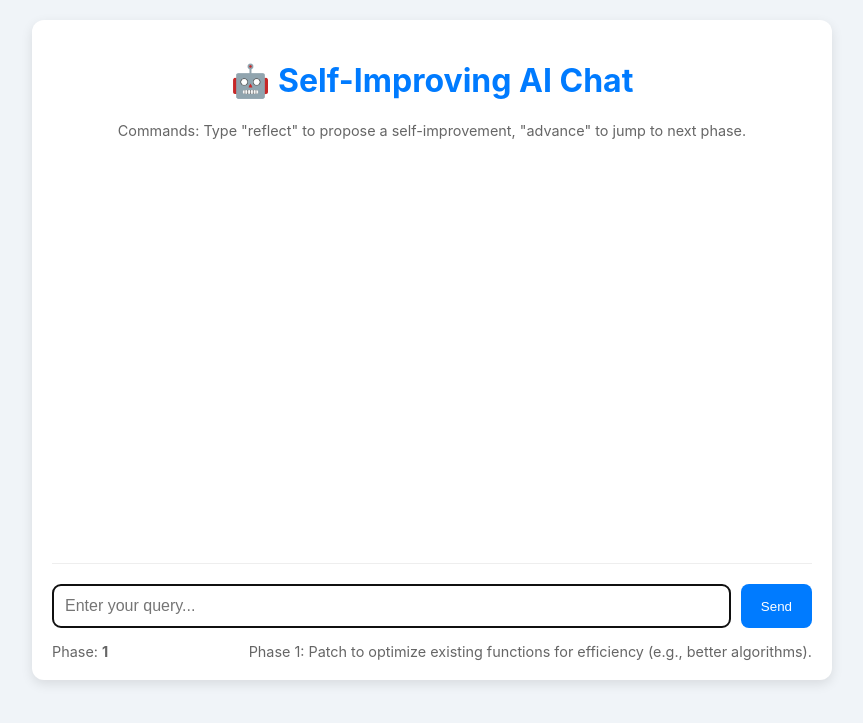
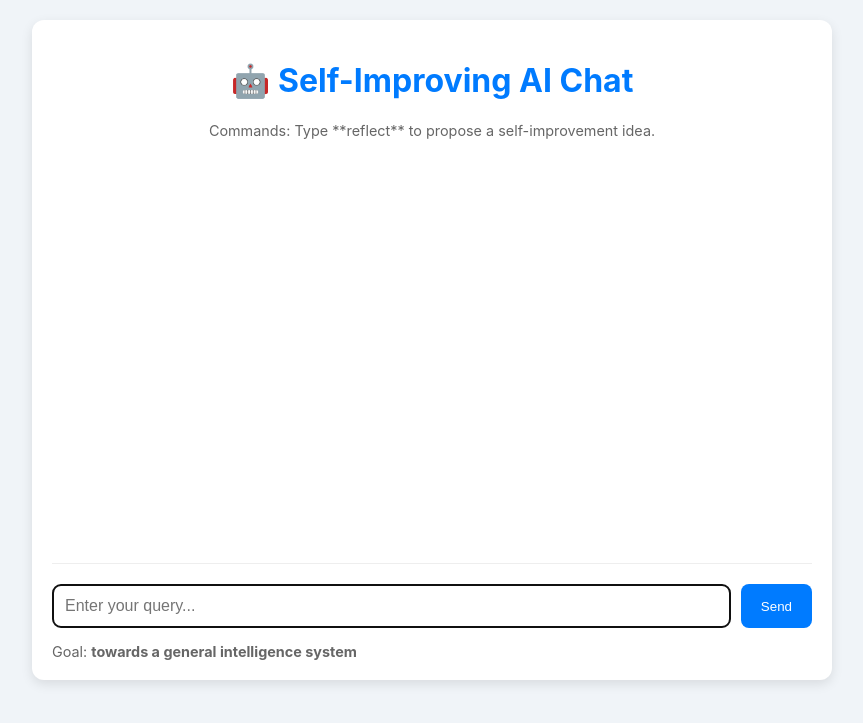
Before and after one commit to necroproductions/SelfImprovingAI, a Flask app: page / in a window 1280 px wide. Shown: the top 723 px of the page, without its empty margins (208-1071 px from the left). Run offline with Flask 3, Linux system fonts and the light colour scheme; data that the repository does not hold is empty.

Commit message:
LLM Reflection

```diff
--- a/app.py
+++ b/app.py
@@ -3,10 +3,10 @@ import threading
 import os
 import time
 from monitor import monitor_resources, get_alerts
-from reflect import reflect_and_expand, get_current_phase, PENDING_PATCH, PENDING_PATCH_QUERY, process_patch_decision, PENDING_PATCH_TESTS, PENDING_PATCH_TARGET
+from reflect import reflect_and_expand, PENDING_PATCH, PENDING_PATCH_QUERY, process_patch_decision, PENDING_PATCH_TESTS, PENDING_PATCH_TARGET, CONTINUOUS_GOAL # Import the continuous goal for display
 from core import process_query
 from logger import log_change
-from phase import advance_phase, PHASES
+# Removed: from phase import advance_phase, get_current_phase, PHASES
 from core import process_query
 
 app = Flask(__name__)
@@ -22,6 +22,7 @@ def handle_query(user_input):
     response = ""
 
     if user_input.lower() == 'reflect':
+        # Removed hard-coded tests specific to old phases. Use general tests.
         tests = [("hello", "Hello! How can I help?"), ("sort 5 3 1", [1, 3, 5]), ("add 2 3", 5)]
         log_change("Reflection triggered by web user")
 
@@ -31,14 +32,13 @@ def handle_query(user_input):
         response = "Reflection process initiated. Check the 'Patch Proposal' area for results soon."
 
     elif user_input.lower() == 'advance':
-        advance_phase()
-        new_phase = get_current_phase()
-        response = f"Advanced to Phase {new_phase}. New Goal: {PHASES[new_phase] if new_phase < len(PHASES) else 'Terminal'}"
+        # Removed phase advancement logic as the system is now continuous.
+        response = "The 'advance' command is deprecated. The AI now works continuously towards general intelligence. Use 'reflect' to generate a new idea."
 
     else:
         response = process_query(user_input, history)
 
-    # CRITICAL FIX: Record the interaction in history regardless of whether it was a command or a query.
+    # Record the interaction in history
     history.append((user_input, response))
     session['conversation_history'] = history
 
@@ -52,6 +52,15 @@ def handle_query(user_input):
 @app.route('/')
 def index():
     return render_template('index.html')
+
+@app.route('/history', methods=['GET'])
+def get_history():
+    """Returns the current conversation history from the session."""
+    # Only return the most recent 20 entries for performance
+    recent_history = session.get('conversation_history', [])[-20:]
+    return jsonify({
+        'history': [{'user': u, 'ai': a} for u, a in recent_history]
+    })
 
 @app.route('/chat', methods=['POST'])
 def chat():
@@ -71,11 +80,11 @@ def chat():
 def alerts():
     return jsonify({'alerts': get_alerts()})
 
-@app.route('/phase', methods=['GET'])
-def get_phase_status():
-    current = get_current_phase()
-    phase_detail = PHASES[current] if current < len(PHASES) else 'Terminal'
-    return jsonify({'phase': current, 'detail': phase_detail})
+@app.route('/status', methods=['GET'])
+def get_status():
+    """Returns the continuous goal status."""
+    return jsonify({'goal': CONTINUOUS_GOAL})
+
 
 @app.route('/patch/proposal', methods=['GET'])
 def patch_proposal():
@@ -105,5 +114,5 @@ def patch_decide():
 
 if __name__ == '__main__':
     print("Starting web AI interface... Open / in browser.")
-    print(f"Current Phase: {get_current_phase()} ({PHASES[get_current_phase()]})")
+    print(f"Continuous Goal: {CONTINUOUS_GOAL}")
     app.run(host='0.0.0.0', port=8080, debug=True, use_reloader=False)
--- a/templates/index.html
+++ b/templates/index.html
@@ -37,7 +37,7 @@
     <div id="app-container">
         <h1>🤖 Self-Improving AI Chat</h1>
         <p style="text-align: center; font-size: 0.9em; color: #666;">
-            Commands: Type "reflect" to propose a self-improvement, "advance" to jump to next phase.
+            Commands: Type **reflect** to propose a self-improvement idea.
         </p>
 
         <!-- Patch Proposal Card -->
@@ -57,8 +57,7 @@
             <button type="submit">Send</button>
         </form>
         <div id="status">
-            <span>Phase: <strong id="phase-num">Loading...</strong></span>
-            <span id="phase-detail"></span>
+            <span>Goal: <strong id="goal-detail">Loading...</strong></span>
         </div>
     </div>
 
@@ -66,8 +65,9 @@
         const chatContainer = document.getElementById('chat-container');
         const messageInput = document.getElementById('message');
         const form = document.getElementById('input-form');
-        const phaseNumSpan = document.getElementById('phase-num');
-        const phaseDetailSpan = document.getElementById('phase-detail');
+        // Renamed status elements
+        const goalDetailSpan = document.getElementById('goal-detail');
+
         const patchCard = document.getElementById('patch-card');
         const patchQueryEl = document.getElementById('patch-query');
         const patchTargetEl = document.getElementById('patch-target');
@@ -83,14 +83,40 @@
             chatContainer.scrollTop = chatContainer.scrollHeight;
         }
 
-        async function fetchPhaseStatus() {
+        function renderHistory(history) {
+            chatContainer.innerHTML = '';
+            history.forEach(h => {
+                const isSystemCommand = ['reflect', 'advance'].includes(h.user.toLowerCase());
+                addMessage(h.user, true);
+                // Updated check for system command confirmations
+                if (isSystemCommand && (h.ai.includes("process initiated") || h.ai.includes("deprecated"))) {
+                     addMessage(h.ai, false, true); // Use system-info style for command confirmations
+                } else {
+                     addMessage(h.ai, false);
+                }
+            });
+        }
+
+        async function fetchAndRenderHistory() {
             try {
-                const res = await fetch('/phase');
+                const res = await fetch('/history');
                 const data = await res.json();
-                phaseNumSpan.textContent = data.phase;
-                phaseDetailSpan.textContent = data.detail;
+                renderHistory(data.history);
             } catch (err) {
-                console.error('Failed to fetch phase status:', err);
+                console.error('Failed to fetch initial history:', err);
+                addMessage('System Error: Could not load history.', false, true);
+            }
+        }
+
+        // Renamed function to reflect new continuous goal status endpoint
+        async function fetchGoalStatus() {
+            try {
+                const res = await fetch('/status');
+                const data = await res.json();
+                goalDetailSpan.textContent = data.goal;
+            } catch (err) {
+                console.error('Failed to fetch status:', err);
+                goalDetailSpan.textContent = 'Error loading goal.';
             }
         }
 
@@ -123,8 +149,7 @@
                     body: JSON.stringify({decision: decision})
                 });
                 const data = await res.json();
-                addMessage(data.message, false, true); // System info style
-                fetchPhaseStatus();
+                addMessage(data.message, false, true);
             } catch (err) {
                 addMessage('Decision Error: ' + err.message, false);
             }
@@ -139,9 +164,6 @@
             const userInput = messageInput.value.trim();
             if (!userInput) return;
 
-            // Special handling for commands to provide immediate feedback
-            const isCommand = ['reflect', 'advance'].includes(userInput.toLowerCase());
-
             // 1. Add user message immediately
             addMessage(userInput, true);
             messageInput.value = '';
@@ -155,17 +177,8 @@
                 });
                 const data = await res.json();
 
-                // 2. Clear history and re-render from server response
-                chatContainer.innerHTML = '';
-                data.history.forEach(h => {
-                    addMessage(h.user, true);
-                    // Check if AI response is a system command confirmation
-                    if (h.user.toLowerCase() === 'reflect' && h.ai.startsWith("Reflection process initiated")) {
-                         addMessage(h.ai, false, true); // System info style
-                    } else {
-                         addMessage(h.ai, false);
-                    }
-                });
+                // 2. Re-render chat from history
+                renderHistory(data.history);
 
             } catch (err) {
                 addMessage('Error: ' + err.message, false);
@@ -174,13 +187,12 @@
             }
         });
 
-        // Poll for system alerts
+        // Poll for system alerts (includes decision results and reflection failures)
         setInterval(async () => {
             try {
                 const res = await fetch('/alerts');
                 const data = await res.json();
                 if (data.alerts && data.alerts.length > 0) {
-                    // Display alerts using the system info style
                     data.alerts.forEach(alert => addMessage(`[System Alert]: ${alert}`, false, true));
                 }
             } catch (err) {
@@ -191,8 +203,9 @@
         // Poll for patch proposals
         setInterval(fetchPatchProposal, 5000);
 
-        // Initial setup
-        fetchPhaseStatus();
+        // Initial setup on page load
+        fetchGoalStatus(); // Load the new continuous goal status
+        fetchAndRenderHistory();
         messageInput.focus();
     </script>
 </body>
```
Also changed, not shown: reflect.py (+23 -29 lines).
